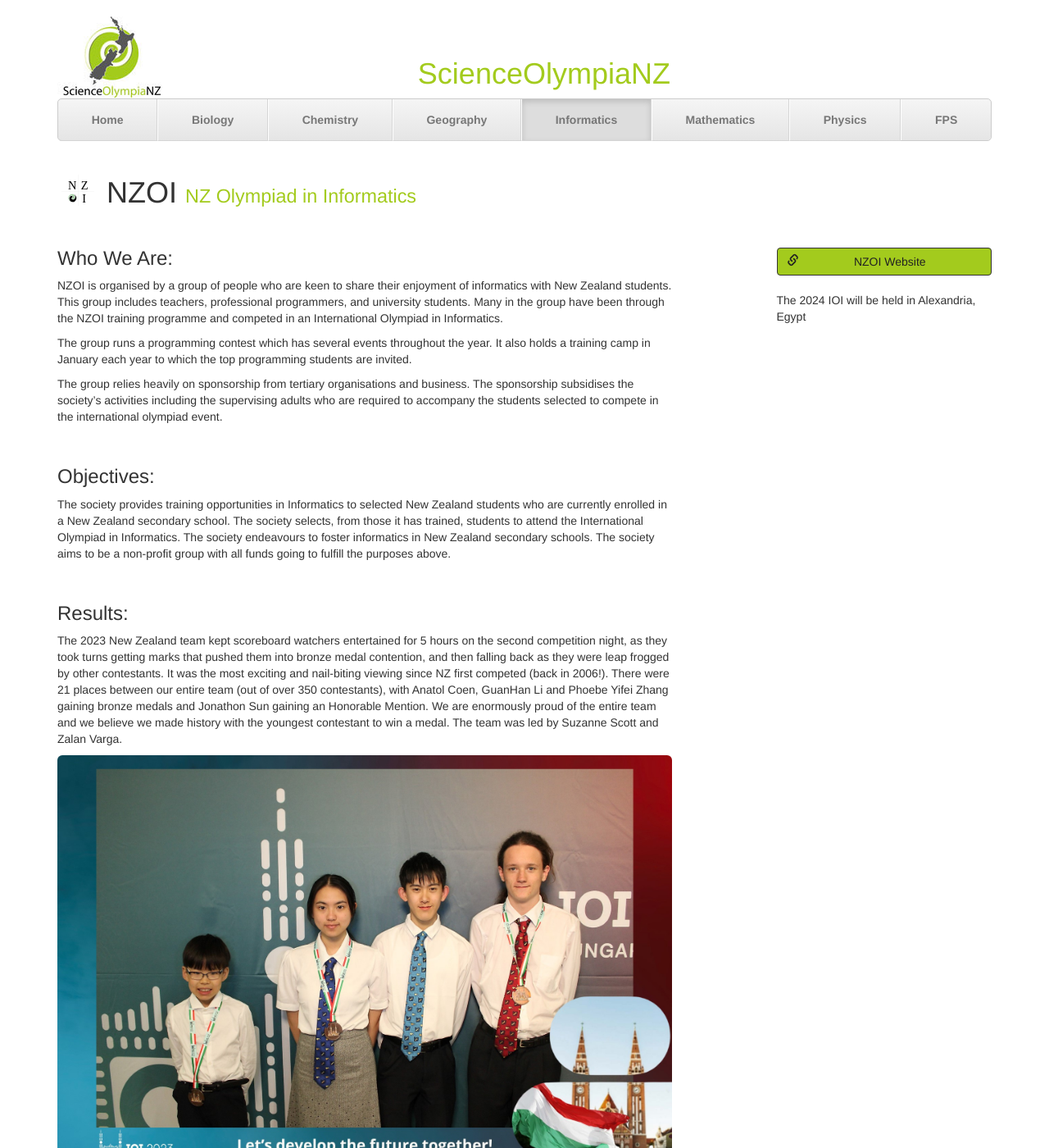
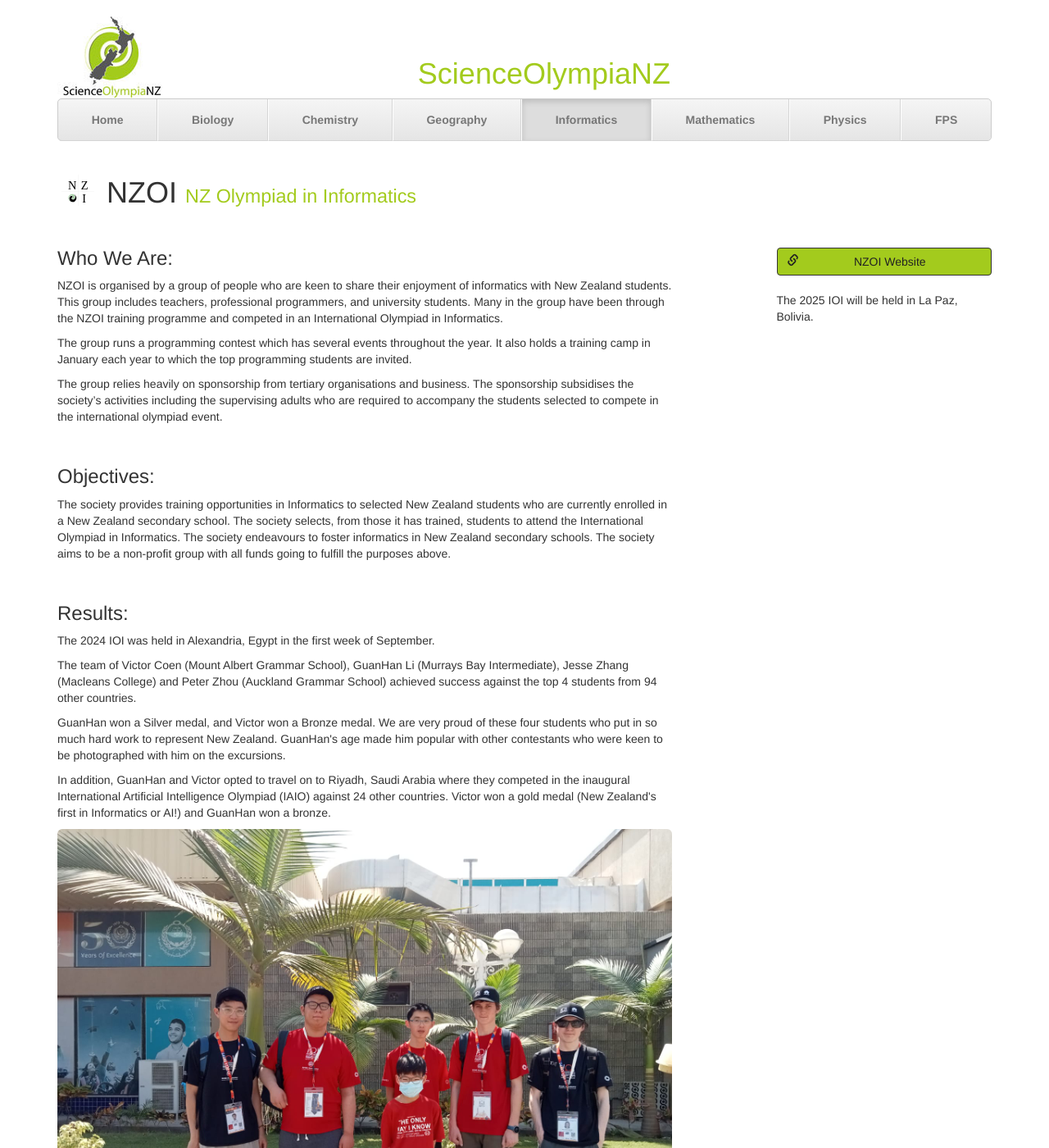
Before and after one commit to scienceolympianz/scienceolympianz.github.io, a Jekyll site: the page built from informatics.html, in a window 1280 px wide and 1400 px high. Shown: the whole window at 82% size. Built offline with Jekyll 4.4.1, drawn with Linux system fonts in a browser that asks for light colours.

Commit message:
Update informatics for 2024

```diff
--- a/informatics.html
+++ b/informatics.html
@@ -21,16 +21,28 @@
       it has trained, students to attend the International Olympiad in Informatics. The society endeavours to foster informatics in New Zealand secondary schools. The society aims to be a non-profit group with all funds going to fulfill
       the purposes above.</p><br>
     <h3>Results:</h3>
-    <p>The 2023 New Zealand team kept scoreboard watchers entertained for 5 hours on the second competition night, as they took turns getting marks that pushed them into bronze medal contention, and then falling back as they were leap frogged by other contestants. It was the most exciting and nail-biting viewing since NZ first competed (back in 2006!). There were 21 places between our entire team (out of over 350 contestants), with Anatol Coen, GuanHan Li and Phoebe Yifei Zhang gaining bronze medals and Jonathon Sun gaining an Honorable Mention.  We are enormously proud of the entire team and we believe we made history with the youngest contestant to win a medal.
-The team was led by Suzanne Scott and Zalan Varga.</p>
     <p>
+      The 2024 IOI was held in Alexandria, Egypt in the first week of September.
+    </p>
 
-      <img src="assets/images/informatics2023.jpg" class="img-responsive img-rounded" alt="Responsive image"></p>
     <p>
-      <!--<i>Allen Hui, Janice Ho, Harry Yeom and Milidu Ratnayake</i>-->
+      The team of Victor Coen (Mount Albert Grammar School), GuanHan Li (Murrays Bay Intermediate), Jesse Zhang (Macleans College) and Peter Zhou (Auckland Grammar School) achieved success against the top 4 students from 94 other countries.
+    </p>
+
+    <p>
+      GuanHan won a Silver medal, and Victor won a Bronze medal. We are very proud of these four students who put in so much hard work to represent New Zealand. GuanHan's age made him popular with other contestants who were keen to be photographed with him on the excursions.
+    </p>
+
+    <p>
+      In addition, GuanHan and Victor opted to travel on to Riyadh, Saudi Arabia where they competed in the inaugural International Artificial Intelligence Olympiad (IAIO) against 24 other countries. Victor won a gold medal (New Zealand's first in Informatics or AI!) and GuanHan won a bronze.
+    </p>
+
+    <p>
+      <img src="assets/images/informatics2024.jpg" class="img-responsive img-rounded" alt="Responsive image"></p>
+    <p>
     </p>
   </div>
   <div class="col-sm-4 col-md-3 organisation-extras col-md-offset-1"> <a class="btn btn-success btn-block" target="_blank" href="http://www.nzoi.org.nz/"><span class="pull-left glyphicon glyphicon-link"></span> NZOI Website</a> <br>
-    <p>The 2024 IOI will be held in Alexandria, Egypt</p>
+    <p>The 2025 IOI will be held in La Paz, Bolivia. </p>
   </div>
 </div>
```
Also changed, not shown: assets/images/informatics2024.jpg (added).
